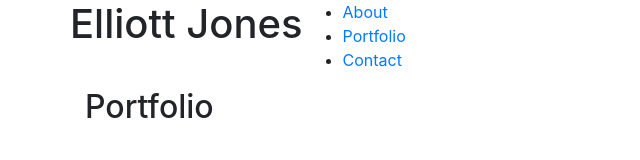
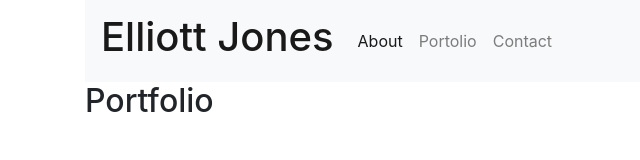
Before and after one commit to JonesElliott/02-Homework, a plain HTML site: page Develop/portfolio.html in a window 1280 px wide. Shown: the whole page, without its empty margins (0-640 px from the left). Drawn offline with nearby package versions, Linux system fonts and the light colour scheme.

Commit message:
Replaced nav bar in portfolio.html with Bootstrap nav bar

```diff
--- a/Develop/portfolio.html
+++ b/Develop/portfolio.html
@@ -8,20 +8,25 @@
 </head>
 <body>
     <header class="container">
-        <nav class="row">
-            <h1>Elliott Jones</h1>
-            <ul>
-                <li>
-                    <a href="./index.html">About</a>
+        <nav class="navbar navbar-expand-lg navbar-light bg-light">
+            <a class="navbar-brand" href="#"><h1>Elliott Jones</h1></a>
+            <button class="navbar-toggler" type="button" data-toggle="collapse" data-target="#navbarNav" aria-controls="navbarNav" aria-expanded="false" aria-label="Toggle navigation">
+              <span class="navbar-toggler-icon"></span>
+            </button>
+            <div class="collapse navbar-collapse" id="navbarNav">
+              <ul class="navbar-nav">
+                <li class="nav-item active">
+                  <a class="nav-link" href="./index.html">About<span class="sr-only">(current)</span></a>
                 </li>
-                <li>
-                    <a href="#portfolio">Portfolio</a>
+                <li class="nav-item">
+                  <a class="nav-link" href="#portfolio">Portolio</a>
                 </li>
-                <li>
-                    <a href="./contact.html">Contact</a>
+                <li class="nav-item">
+                  <a class="nav-link" href="./contact.html">Contact</a>
                 </li>
-            </ul>
-        </nav>
+              </ul>
+            </div>
+          </nav>
     </header>
     <section class="container">
         <article id="portfolio">
```
